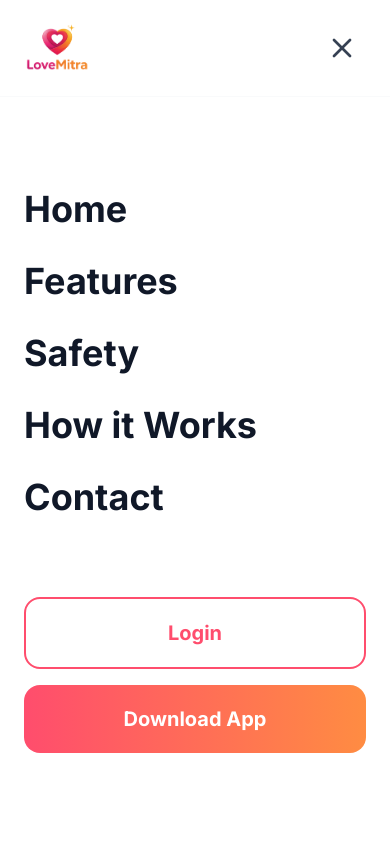
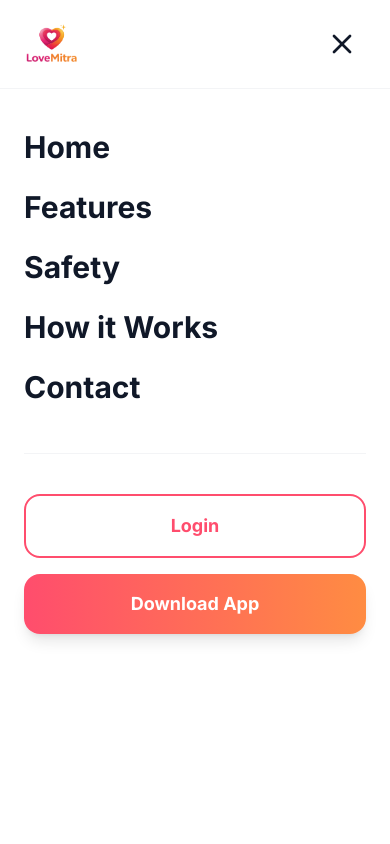
Before and after one commit to 9xRahul/Lovemitra-Web-Site, a React (Vite) app: page /Lovemitra-Web-Site/privacy in a window 390 px wide. Both pictures are taken after a click on the button 360 px from the left and 44 px from the top of the page. Shown: the top 844 px of the page. Built offline with nearby package versions, Linux system fonts and the light colour scheme.

Commit message:
Fix mobile menu background and layout issues

```diff
--- a/src/components/Navbar.jsx
+++ b/src/components/Navbar.jsx
@@ -77,40 +77,44 @@ const Navbar = () => {
       <AnimatePresence>
         {isOpen && (
           <motion.div
-            initial={{ opacity: 0 }}
-            animate={{ opacity: 1 }}
-            exit={{ opacity: 0 }}
-            className="md:hidden fixed inset-0 z-50 bg-white flex flex-col"
+            initial={{ opacity: 0, x: '100%' }}
+            animate={{ opacity: 1, x: 0 }}
+            exit={{ opacity: 0, x: '100%' }}
+            transition={{ type: 'spring', damping: 25, stiffness: 200 }}
+            className="md:hidden fixed inset-0 z-[100] bg-white flex flex-col"
           >
             {/* Mobile Menu Header */}
-            <div className="flex items-center justify-between px-6 py-6 border-b border-gray-50">
+            <div className="flex items-center justify-between px-6 py-5 border-b border-gray-100 bg-white">
               <Link to="/" onClick={() => setIsOpen(false)}>
-                <img src="logo-full.png" alt="LoveMitra Logo" className="h-12 w-auto object-contain" />
+                <img src="logo-full.png" alt="LoveMitra Logo" className="h-10 w-auto object-contain" />
               </Link>
               <button
                 onClick={() => setIsOpen(false)}
-                className="p-2 text-gray-700 hover:text-primary-start transition-colors"
+                className="p-2 text-gray-900 hover:text-primary-start transition-colors"
               >
                 <X size={32} />
               </button>
             </div>
 
-            <div className="flex-grow flex flex-col justify-center px-6 space-y-8">
+            <div className="flex-grow overflow-y-auto px-6 py-10 bg-white">
+              <nav className="flex flex-col space-y-6">
                 {navLinks.map((link) => (
                   <Link
                     key={link.name}
                     to={link.href}
-                  className="text-4xl font-bold text-gray-900"
+                    className="text-3xl font-bold text-gray-900 hover:text-primary-start transition-colors"
                     onClick={() => setIsOpen(false)}
                   >
                     {link.name}
                   </Link>
                 ))}
-              <div className="pt-12 flex flex-col gap-4">
-                <button className="w-full py-5 text-primary-start font-bold border-2 border-primary-start rounded-2xl text-xl">
+              </nav>
+
+              <div className="mt-12 flex flex-col gap-4 border-t border-gray-100 pt-10">
+                <button className="w-full py-4 text-primary-start font-bold border-2 border-primary-start rounded-2xl text-lg">
                   Login
                 </button>
-                <button className="w-full gradient-button py-5 text-white font-bold rounded-2xl text-xl">
+                <button className="w-full gradient-button py-4 text-white font-bold rounded-2xl text-lg shadow-lg">
                   Download App
                 </button>
               </div>
```
Lines whose indentation alone changed are shown as unchanged.
